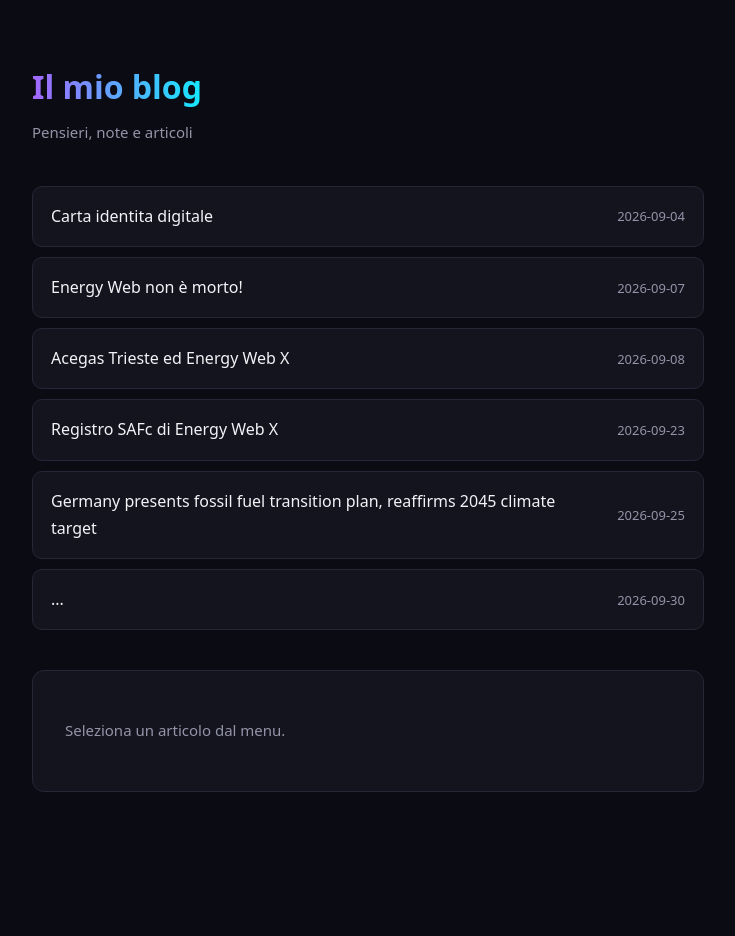
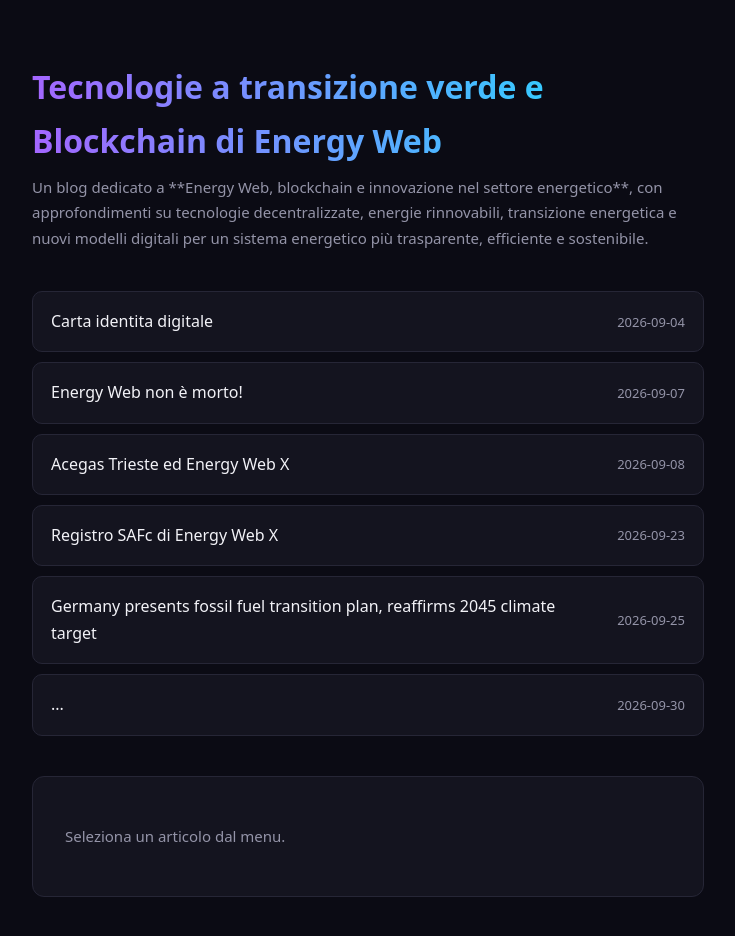
Before and after one commit to Bisiako/energyweb-news, a plain HTML site: page index.html in a window 1280 px wide. Shown: the whole page, without its empty margins (272-1007 px from the left). Before the commit the page ends 852 px from the top, so only its background shows below. Drawn offline with nearby package versions, Linux system fonts and the light colour scheme.

Commit message:
Update index.html

```diff
--- a/index.html
+++ b/index.html
@@ -3,7 +3,7 @@
 <head>
 <meta charset="UTF-8">
 <meta name="viewport" content="width=device-width, initial-scale=1.0">
-<title>Il mio blog</title>
+<title>Tecnologie a transizione verde e Blockchain di Energy Web</title>
 <script src="https://cdnjs.cloudflare.com/ajax/libs/marked/9.1.6/marked.min.js"></script>
 <style>
   /*
@@ -179,8 +179,9 @@
 <body>
 
 <header>
-  <h1>Il mio blog</h1>
-  <p>Pensieri, note e articoli</p>
+  <h1>Tecnologie a transizione verde e Blockchain di Energy Web</h1>
+  <p>Un blog dedicato a **Energy Web, blockchain e innovazione nel settore energetico**, con approfondimenti su tecnologie decentralizzate, energie rinnovabili, transizione energetica e nuovi modelli digitali per un sistema energetico più trasparente, efficiente e sostenibile.
+</p>
 </header>
 
 <nav id="nav"></nav>
```
